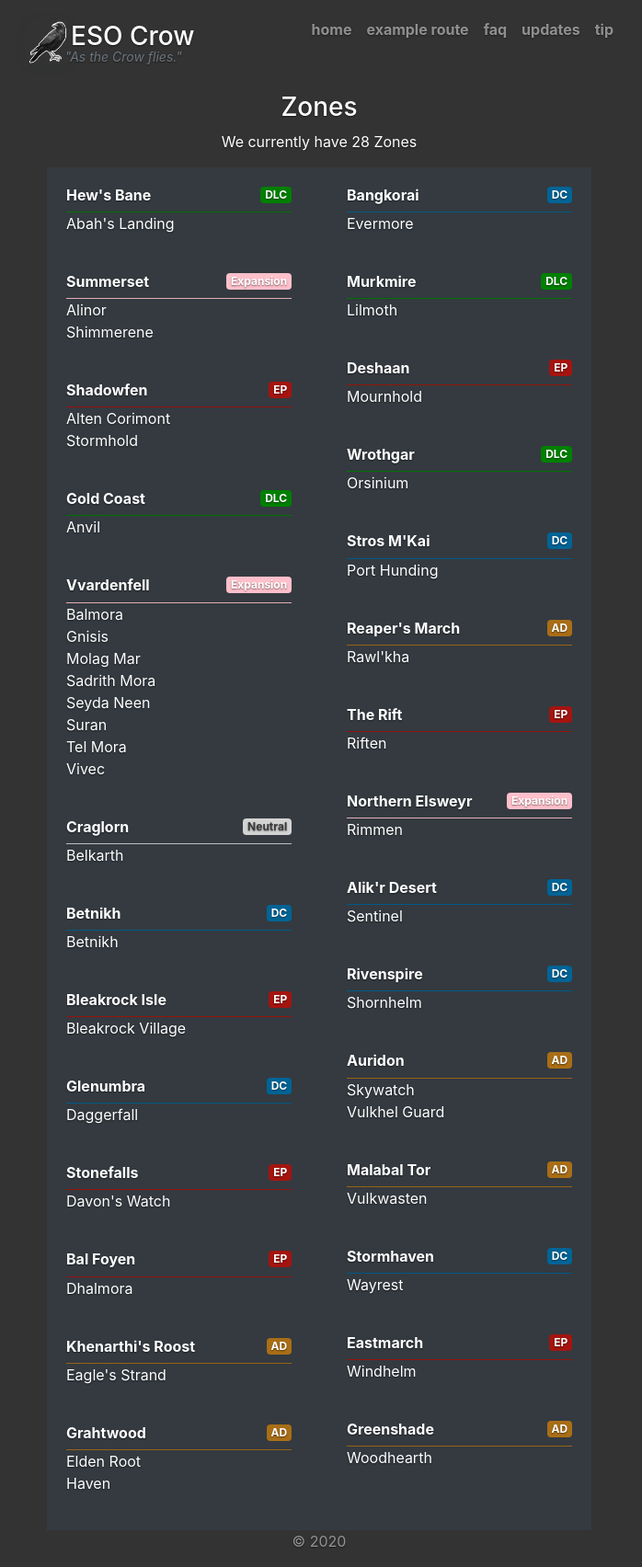
After one commit to kaineyb/ESO-Crow, a Flask app: page /zones in a window 1280 px wide. The commit adds this page. Shown: the whole page at 92% size, without its empty margins (293-991 px from the left). Run offline with Flask 2, Linux system fonts and the light colour scheme; some libraries are stand-ins or nearby versions.

Commit message:
created zones page, still working on it.

```diff
--- a/app.py
+++ b/app.py
@@ -39,6 +39,11 @@ def faq():
 @app.route('/locations')
 def get_locations():
     return render_template('locations.html', locations=eso_crow.locations)
+
+
+@app.route('/zones')
+def get_zones():
+    return render_template('zones.html', zones=eso_crow.zonal_info_dict)
 
 
 @app.route('/handle_data', methods=['POST'])
--- a/eso_cities_to_zones.py
+++ b/eso_cities_to_zones.py
@@ -9,7 +9,7 @@ map_ctz = {
     "Balmora": "Vvardenfell",
     "Belkarth": "Craglorn",
     "Betnikh": "Betnikh",
-    "Bleakrock Isle": "Bleakrock Isle",
+    "Bleakrock Village": "Bleakrock Isle",
     "Daggerfall": "Glenumbra",
     "Davon's Watch": "Stonefalls",
     "Dhalmora": "Bal Foyen",
@@ -17,7 +17,7 @@ map_ctz = {
     "Evermore": "Bangkorai",
     "Gnisis": "Vvardenfell",
     "Haven": "Grahtwood",
-    "Khenarthi's Roost": "Khenarthi's Roost",
+    "Eagle's Strand": "Khenarthi's Roost",
     "Lilmoth": "Murkmire",
     "Molag Mar": "Vvardenfell",
     "Mournhold": "Deshaan",
@@ -32,7 +32,7 @@ map_ctz = {
     "Shornhelm": "Rivenspire",
     "Skywatch": "Auridon",
     "Stormhold": "Shadowfen",
-    "Stros M'Kai": "Stros M'Kai",
+    "Port Hunding": "Stros M'Kai",
     "Suran": "Vvardenfell",
     "Tel Mora": "Vvardenfell",
     "Vivec": "Vvardenfell",
--- a/eso_crow.py
+++ b/eso_crow.py
@@ -1,5 +1,6 @@
 import string
 import networkx as nx
+from collections import OrderedDict
 import eso_routes
 import eso_zones
 
@@ -10,6 +11,7 @@ G = nx.DiGraph()
 
 
 def sort_dict(my_dict):
+    # Sorts Dict by Value, then by Key
     new_dict = dict(
         [v for v in sorted(my_dict.items(), key=lambda kv: (kv[1], kv[0]))])
     return new_dict
@@ -66,6 +68,23 @@ def is_stros_mkai(source_or_destination):
     return source_or_destination
 
 
+def find_for_city(city, zone_type=False):
+    if zone_type:
+        try:
+            result = eso_zones.find_zone_info(eso_zones.map_ctz[city])
+        except KeyError:
+            result = "Zone not found"
+
+    else:
+        try:
+            result = eso_zones.map_ctz[city]
+        except KeyError:
+            result = "Zone not found"
+    return result
+
+
+# print(find_for_city("Eagle's Strand", zone_type=True))
+
 def dijkstra(source, target, test=False):
     try:
         source = string.capwords(source)
@@ -103,7 +122,7 @@ def dijkstra(source, target, test=False):
             for pairs in route_pairs:
                 (start, finish) = pairs
                 pairs_list.append(
-                    [start, finish, att_label[pairs], att_npc[pairs], eso_zones.map_ctz[finish], eso_zones.find_zone_info(eso_zones.map_ctz[finish])])
+                    [start, finish, att_label[pairs], att_npc[pairs], find_for_city(finish), find_for_city(finish, zone_type=True)])
 
             if len(pairs_list) > 0:
                 if test:
@@ -177,22 +196,25 @@ locations = sorted(locations)
 # print("\nAfter adding dictionary Dict1")
 # print(Dict)
 
+
 def city_info_dict():
+    # Create a dictionary of all Locations, adds Zone and Zone Type to each Location.
     new_dict = {}
     for location in locations:
         new_dict[location] = {
-            'Zone': eso_zones.map_ctz[location],
-            'Zone Type': eso_zones.find_zone_info(eso_zones.map_ctz[location])}
+            'Zone': find_for_city(location),
+            'Zone Type': find_for_city(location, zone_type=True)}
     return new_dict
 
 
 city_info_dict = city_info_dict()
 
 # Returns Murkmire
-# pprint.pprint(city_info_dict)
+# print(city_info_dict['Lilmoth']['Zone Type'])
 
 
 def list_cities_in_zone(zone):
+    # Creates a List of Cities that are in the 'Cities' key within a dict
     city_list = []
     for city, dict2 in city_info_dict.items():
         zone_name = dict2['Zone']
@@ -204,7 +226,8 @@ def list_cities_in_zone(zone):
 # print(list_cities_in_zone('Vvardenfell'))
 
 
-def list_zones_in_expansion(expansion):
+def list_zones_in_type(expansion):
+    # Creates a List of Zones that are in the 'Type' key within a dict
     zone_list = []
     for city, dict2 in city_info_dict.items():
         zone_type = dict2['Zone Type']
@@ -213,18 +236,19 @@ def list_zones_in_expansion(expansion):
             zone_list.append(zone_name)
     return zone_list
 
-# print(list_zones_in_expansion('DLC'))
+
+# print(list_zones_in_type('Daggerfall Covenant'))
 
 
 def zonal_info_dict():
+    # Starts with:
+    # City { Zone  Type }
+
+    # Ends with:
+    # Zone { Type  [List of Cities]}
+    # new_dict = { "ZoneName": {"Cities": ["City1" , "City2"], "Type": "DLC" }}
 
     new_dict = {}
-    # Start with:
-    # City { Zone  Type }
-
-    # Zone { Type  [List of Cities]}
-    # new_zonal_dict = { "ZoneName": {"Type": "DLC", "Cities": ["City1" , "City2"] }}
-
     for city, zone_dict in city_info_dict.items():
         zone = zone_dict['Zone']
         zone_type = zone_dict['Zone Type']
@@ -232,13 +256,70 @@ def zonal_info_dict():
         new_dict[zone] = {
             'Type': zone_type,
             'Cities': list_cities_in_zone(zone)}  # TODO Need to get a list of cities!
-
     return new_dict
 
 
 zonal_info_dict = zonal_info_dict()
 
-# pprint.pprint(zonal_info_dict['Vvardenfell'])
 
+# new_dict = OrderedDict(zonal_info_dict.items())
+
+# pprint.pprint(zonal_info_dict)
+
+
+def sort_zonal_dict(my_dict):
+    new_dict = {}
+    # Sorts Dict by Value, then by Key
+    new_dict = dict(
+        [v for v in sorted(my_dict.items(), key=lambda kv: (kv[1], kv[0]))])
+    return new_dict
+
+
+# pprint.pprint(sort_zonal_dict(zonal_info_dict))
+
+# TODO Maybe coming soon? If Needed?
 # Type > List of Zones > List of Cities
 # new_type_dict = {"TypeName": {"Zone":"ZoneName", "Cities": ["City1" , "City2"]}}
+
+# Python3 code to demonstrate
+# Sort nested dictionary by key
+# using sorted()
+
+# initializing dictionary
+test_dict = {
+    'A': {'City': 'A', 'Type': 'DC'},
+    'B': {'City': 'B', 'Type': 'EP'},
+    'C': {'City': 'C', 'Type': 'AD'},
+    'D': {'City': 'C', 'Type': 'DLC'},
+    'E': {'City': 'C', 'Type': 'DLC'},
+    'F': {'City': 'C', 'Type': 'DLC'},
+    'G': {'City': 'C', 'Type': 'Expansion'},
+    'H': {'City': 'C', 'Type': 'Expansion'},
+    'I': {'City': 'C', 'Type': 'Expansion'},
+}
+
+# printing original dict
+# pprint.pprint(test_dict)
+# print('-' * 20)
+
+# using sorted()
+# Sort nested dictionary by key
+# res = OrderedDict(sorted(test_dict.items(), key=lambda x: x[1]['Type']))
+
+# print result
+# pprint.pprint(res)
+
+# print(test_dict.get('City', {}).get('Type'))
+
+
+sort_key_list = sorted(zonal_info_dict, key=lambda x: (
+    zonal_info_dict[x]['Type'], zonal_info_dict[x]['Cities']))
+
+for item in sort_key_list:
+    print(item, zonal_info_dict[item])
+
+# pprint.pprint(sort_key_list)
+
+# Create the order of the dictionary using a list
+
+# iterate of this list using each entry as a key to print out the remainder?
--- a/static/css/style.css
+++ b/static/css/style.css
@@ -1,3 +1,17 @@
+:root {
+  --dc: rgb(0, 100, 150);
+  --ep: rgb(165, 20, 15);
+  --ad: rgb(169, 110, 22);
+
+  --dc-image: url(/static/images/dc.png);
+  --ep-image: url(/static/images/ep.png);
+  --ad-image: url(/static/images/ad.png);
+
+  --dlc: green;
+  --expansion: pink;
+  --neutral: lightgray;
+}
+
 img {
   height: auto;
   max-width: 100%;
@@ -51,3 +65,94 @@ img {
 main a {
   font-weight: bold;
 }
+
+.routes_dc {
+  color: var(--dc);
+}
+
+.routes_ad {
+  color: var(--ad);
+}
+
+.routes_ep {
+  color: var(--ep);
+}
+
+.routes_dc::before,
+.routes_ad::before,
+.routes_ep::before {
+  margin-right: 5px;
+  margin-left: 5px;
+  position: relative;
+  top: 4px;
+}
+
+.routes_ep::before {
+  content: var(--ep-image);
+}
+
+.routes_dc::before {
+  content: var(--dc-image);
+}
+
+.routes_ad::before {
+  content: var(--ad-image);
+}
+
+.zone-badge {
+  float: right;
+}
+
+.dc {
+  background-color: var(--dc);
+}
+
+.ep {
+  background-color: var(--ep);
+}
+
+.ad {
+  background-color: var(--ad);
+}
+
+.expansion {
+  background-color: var(--expansion);
+}
+
+.dlc {
+  background-color: var(--dlc);
+}
+
+.neutral {
+  background-color: var(--neutral);
+  color: rgb(59, 59, 59);
+}
+
+.zone ul {
+  list-style: none;
+  padding-inline-start: 0px;
+  font-weight: normal;
+}
+
+.zone ul li a {
+  font-weight: normal;
+}
+
+.zone-div {
+  /* -moz-box-shadow: inset 0 0 10px #000000;
+  -webkit-box-shadow: inset 0 0 10px #000000;
+  box-shadow: inset 0 0 10px #000000; */
+  padding: 5px;
+  text-align: left;
+  -webkit-column-break-inside: avoid;
+  page-break-inside: avoid;
+  break-inside: avoid;
+}
+.zone-cont {
+  column-count: 2;
+  column-gap: 50px;
+}
+
+.zone-border {
+  margin: 0;
+}
--- a/templates/index.html
+++ b/templates/index.html
@@ -41,7 +41,11 @@
 
 </div>
 
-<p><small><a href="/locations"> All Locations</a></small><p>
+<p><small>
+<a href="/locations">Locations</a> |
+<a href="/zones">Zones</a>
+</small><p>
+
 
 {% endblock %}
 
--- a/templates/locations.html
+++ b/templates/locations.html
@@ -17,6 +17,8 @@
 {% if locations %}
         <p>We currently have {{locations|count}} Locations</p>
 
+        <p>Looking for <a href="/zones">Zones?</a></p>
+
         <div class="container mb-0 p-3 bg-dark">
         <ol class='node-list'>
         {% for location in locations %}
@@ -27,4 +29,5 @@
 {% endif %}
 
 
+
 {% endblock %}
--- /dev/null
+++ b/templates/zones.html
@@ -0,0 +1,55 @@
+{% extends "base.html" %}
+{% set active_page = "Zones" %}
+
+{%- macro zone_type(zt) -%}
+{%- if  zt == "DC" -%}dc{%- endif -%}
+{%- if  zt == "AD" -%}ad{%- endif -%}
+{%- if  zt == "EP" -%}ep{%- endif -%}
+{%- if  zt == "DLC" -%}dlc{%- endif -%}
+{%- if  zt == "Expansion" -%}expansion{%- endif -%}
+{%- if  zt == "Neutral" -%}neutral{%- endif -%}
+{%- endmacro -%}
+
+
+{% block title %}Zones{% endblock %}
+
+{% block head %}
+    {{ super() }}
+    <style type="text/css">
+        .important { color: #336699; }
+    </style>
+{% endblock %}
+
+{% block content %}
+
+<h3>Zones</h3>
+
+
+{# zones is zonal_info_dict
+{ "ZoneName": {"Cities": ["City1" , "City2"], "Type": "DLC" }} ##}
+
+{# This should list the zones in order of Type followed by Zone name Alphabetical ##}
+
+{% if zones %}
+        <p>We currently have {{zones|count}} Zones</p>
+
+        <div class="container mb-0 p-3 bg-dark zone-cont">
+
+        {% for zone, zone_dict in zones.items() %}
+            <div class="zone zone-div mb-3">
+                <h6><b>{{ zone }}</b> <span class="badge badge-secondary zone-badge {{zone_type(zone_dict['Type'])}}">{{ zone_dict['Type'] }}</span></h6>
+                <hr class="zone-border {{zone_type(zone_dict['Type'])}}">
+                    <ul class="zone">
+                    {% for cities in zone_dict['Cities']%}
+                        <li><a href="{{ cities }}">{{ cities }}</a></li>
+                    {% endfor %}
+                    </ul>
+
+            </div>
+        {% endfor %}
+
+        </div>
+{% endif %}
+
+
+{% endblock %}
```
Also changed, not shown: eso_routes.py (+24 -23 lines), eso_zones.py (+4 -4 lines), templates/dijkstra.html (+11 -1 lines).
